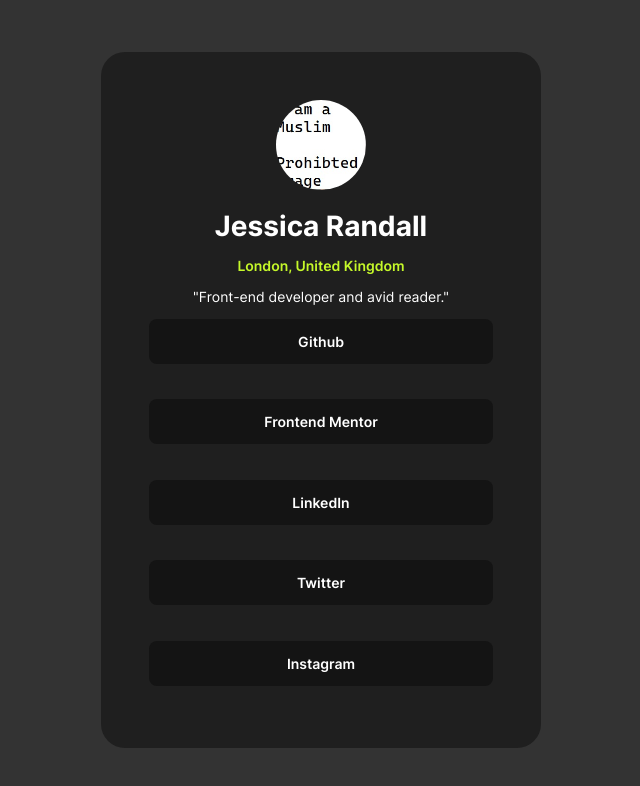
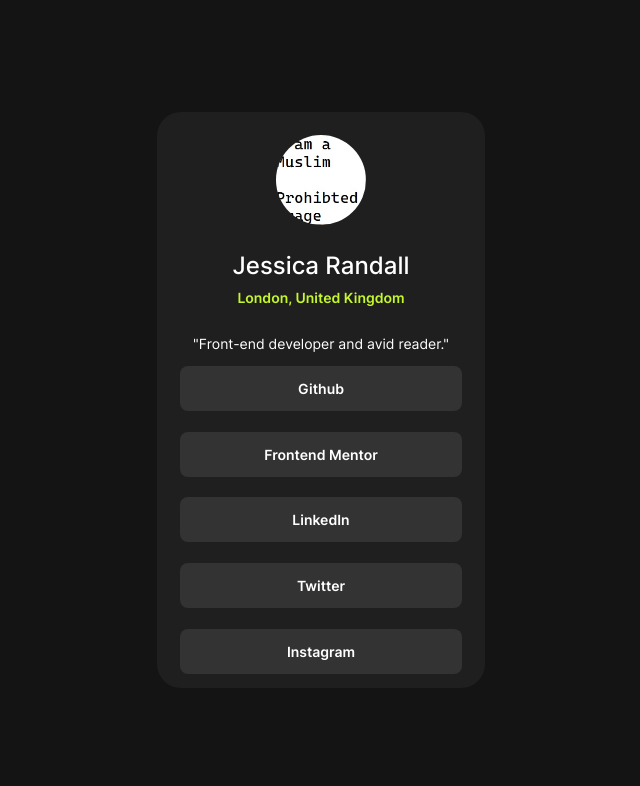
Before and after one commit to mohammad-sayed-ahmad/social-links-profile-components, a plain HTML site: page src/index.html in a window 1280 px wide. Shown: the whole page, without its empty margins (319-959 px from the left). Drawn offline with Linux system fonts and the light colour scheme.

Commit message:
Added final touches to perfect design.

```diff
--- a/src/index.css
+++ b/src/index.css
@@ -9,7 +9,7 @@
   --grey-800: hsl(0, 0%, 12%);
   --grey-900: hsl(0, 0%, 8%);
 
-  background-color: var(--grey-700);
+  background-color: var(--grey-900);
 
   font-family: "Inter", "Segoe UI", Tahoma, Geneva, Verdana, sans-serif;
   font-size: 14px;
@@ -29,14 +29,19 @@
   background-color: var(--grey-800);
 
   box-sizing: border-box;
-  inline-size: 27.5rem;
-  block-size: 43.5rem;
-  padding: 3rem;
+  inline-size: 20.5rem;
+  block-size: 36rem;
+  padding-inline: 23px;
+  padding-block-start: 23px;
 
   border-radius: 1.5rem;
 
   display: flex;
   flex-direction: column;
+
+  /*  background-image: url("../design/cropped-design.jpg");
+  background-blend-mode: overlay;
+*/
 }
 
 .personal_info {
@@ -53,12 +58,18 @@
 
   h1 {
     margin-block-end: 0;
-    font-weight: 700;
+    font-weight: 500;
+    font-size: 24px;
+
+    margin-block-start: 1.6rem;
   }
 
   .city {
     color: var(--custom-green);
     font-weight: 600;
+
+    margin-block-start: 0.6rem;
+    margin-block-end: 1.8rem;
   }
 }
 menu {
@@ -78,9 +89,8 @@
     block-size: 45px;
     width: auto;
 
-    background-color: var(--grey-900);
+    background-color: var(--grey-700);
     border-radius: 0.5rem;
-
 
     a {
       text-align: center;
```
Also changed, not shown: design/cropped-design.jpg (added). Lines whose indentation alone changed are shown as unchanged.
